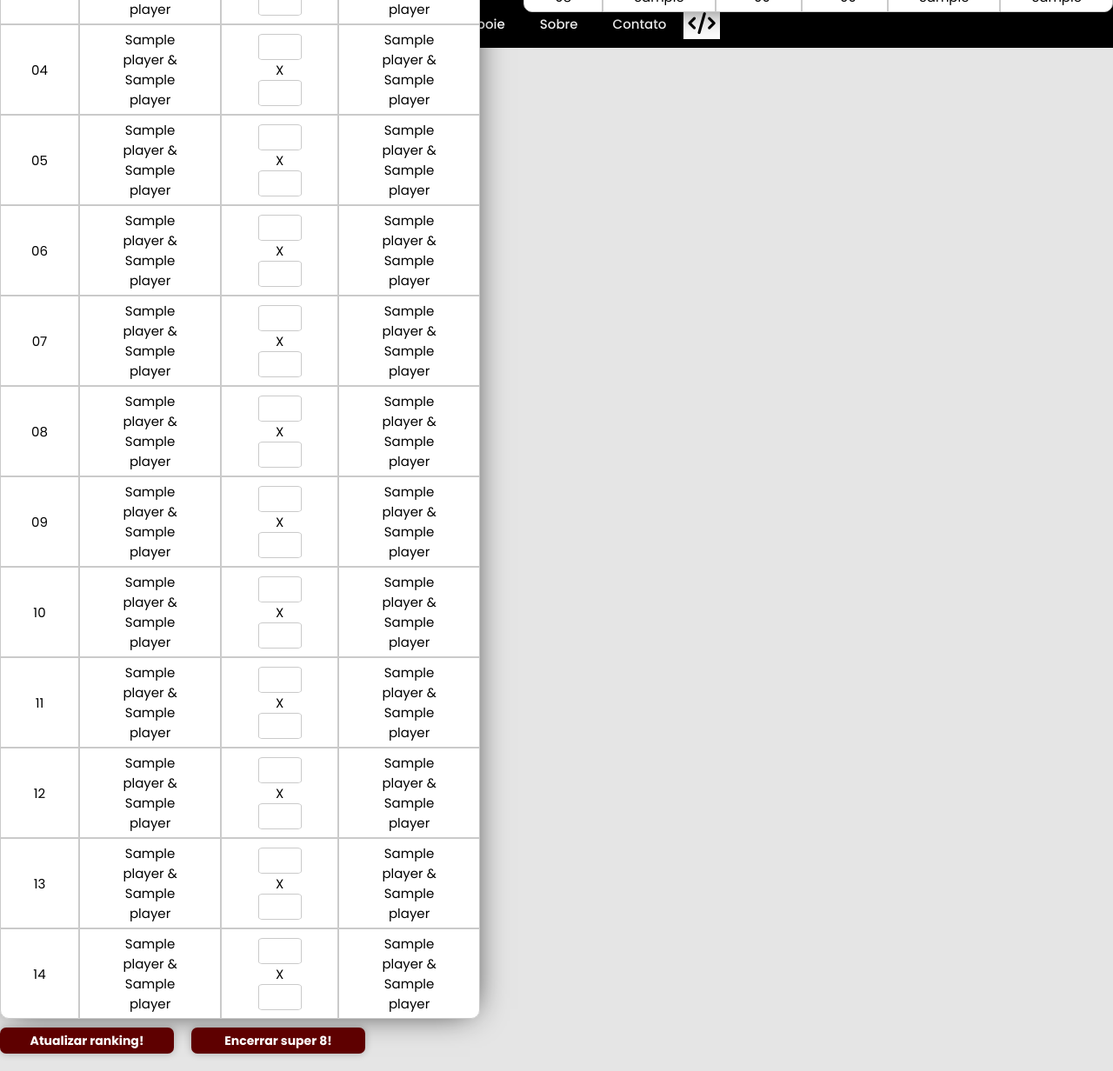
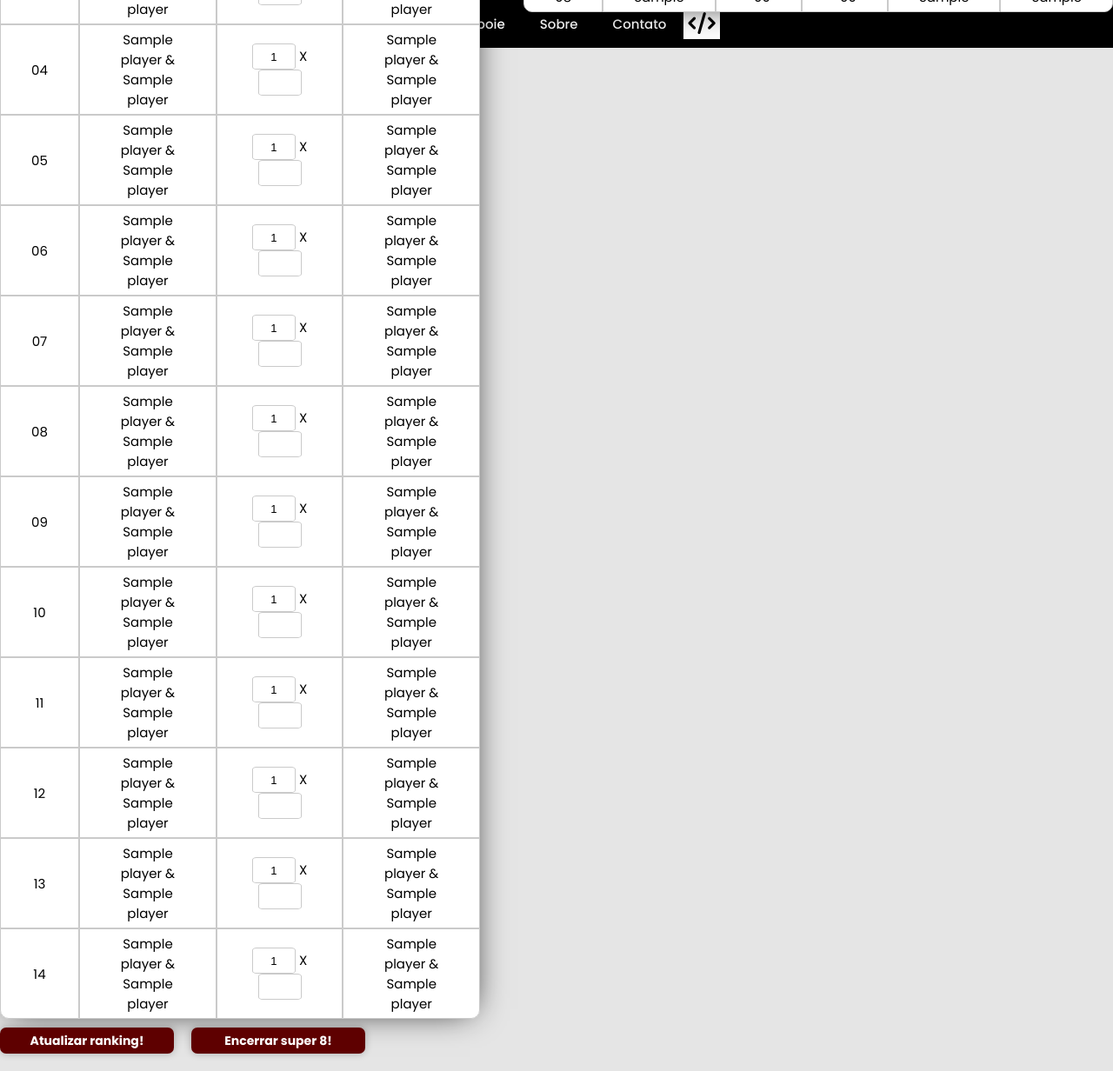
Before and after one commit to andremv1808-hue/Modelo_de_torneio_Super8-, a Flask app: template templates/torneio.html in a window 1280 px wide. Shown: the whole page at 87% size. Run offline with Flask 3, Linux system fonts and the light colour scheme; the template is opened without the code that fills it: most values are stand-ins (such as "Sample title", 1, 10 or a date in 2020); some libraries are stand-ins or nearby versions.

Commit message:
AJUSTE NA TABELA DE JOGOS PARA SALVAR OS RESULTADOS DE CADA PARTIDA

```diff
--- a/database.py
+++ b/database.py
@@ -1,8 +1,10 @@
 import sqlite3
 
 
+
+
 def connect_db():
-    database = sqlite3.connect("jogadores.db")
+    database = sqlite3.connect("database.db")
     return database
 
 def init_db():
@@ -10,4 +12,5 @@
     database = connect_db()
     cursor = database.cursor()
     cursor.execute("CREATE TABLE IF NOT EXISTS jogadores (id text,nome text, pontos integer, vitorias integer)")
+    cursor.execute("CREATE TABLE IF NOT EXISTS partidas (id text, j1time1 text,j2time1 text, j1time2 text,j2time2 text, result_time1 integer, result_time2 interger, status text)")
     database.commit()
--- a/main.py
+++ b/main.py
@@ -11,6 +11,7 @@
 def reqplayers():
     database = connect_db()
     database.execute("DELETE FROM jogadores")
+    database.execute("DELETE FROM partidas")
     database.commit()
     return render_template("reqplayers.html")
 
@@ -21,6 +22,10 @@
     cursor = database.cursor()
     just_to_fill = ["A definir","A definir","A definir","A definir","A definir","A definir","A definir","A definir"]
     just_to_fill2 = [0,0,0,0,0,0,0,0]
+    just_to_fill3 = [0,0,0,0,0,0,0,0]
+    results = [0,0,0,0,0,0,0,0]
+    results_on_data = []
+    status = ["False","False","False","False","False","False","False","False","False","False","False","False","False","False",]
 
 
     player = []
@@ -39,6 +44,8 @@
         database.execute("INSERT INTO jogadores (id, nome) VALUES (?,?)", (str(i),players,))
         database.commit()
 
+
+
     database.execute("UPDATE jogadores SET pontos = ?", (0,))
     database.execute("UPDATE jogadores SET vitorias = ?", (0,))
     database.commit()
@@ -46,7 +53,7 @@
     cursor.execute("SELECT pontos FROM jogadores")
     rank_pontos = cursor.fetchall()
 
-    return render_template("torneio.html", player=player, rank_pontos = rank_pontos[0], rank_jogadores = just_to_fill, rank_vitorias = just_to_fill2)
+    return render_template("torneio.html", player=player, rank_pontos = just_to_fill3, rank_jogadores = just_to_fill, rank_vitorias = just_to_fill2, results_on_data = results_on_data, status = status)
 
 
 
@@ -56,6 +63,7 @@
 def func_button():
     database = connect_db()
     database.execute("DELETE FROM jogadores")
+    database.execute("DELETE FROM partidas")
     database.commit()
 
     return redirect(url_for('reqplayers'))
@@ -67,7 +75,6 @@
 def button_refresh():
     database = connect_db()
     cursor = database.cursor()
-
 # RETORNANDO OS PLAYERS DO BANCO DE DADOS PARA QUE O HTML NAO PERCA ESTES DADOS
     player = []
     cursor.execute("SELECT nome FROM jogadores")
@@ -93,31 +100,26 @@
 
     hidden_ids = novas_sublistas
 
+# AJUSTA A TABELA DE PARTIDAS COM NOMES APENAS UMA VEZ
+    cursor.execute("SELECT EXISTS(SELECT 1 FROM partidas)")
+    tem_data = cursor.fetchone()[0]
+    if not tem_data:
+        for i in range(0,28,2):
+            cursor.execute("INSERT INTO partidas (id, j1time1, j2time1, j1time2, j2time2, result_time1, result_time2, status) VALUES (?,?,?,?,?,?,?,?)", (str(i//2 + 1),hidden_ids[i][0], hidden_ids[i][1], hidden_ids[i + 1][0], hidden_ids[i + 1][1], 0, 0, "False"))
+    database.commit()
+
+
 # ATUALIZA O BANCO DE DADOS COM A SOMA DA VITORIA DE CADA UM, SE FOR EMPATE NAO SOMA NADA
-    '''
-    Temos a lista de resultados que retorna 28 numeros, todos de forma padrao de lista [] sem ser separado por outra lista
 
-    Temos a lista hidden_ids que retorna 28 lista, todas com 2 nomes dentro [[x,x], [x,x]...]
-
-    -TEMOS QUE
-
-    checar qual o maior, o result [0] e o result [1], se o result[0] for maior deve ser somado 1 as vitorias dos nomes na lista hidden_ids[0][0] e hidden ids[0][1]
-
-    depois -> result[2] > result[3] _ se sim -> adiciona 1 na vitoria do hidden ids[1][0] e hidden ids[1][1]
-    '''
     for num in range(0,len(hidden_ids), 2):
         if results[num] == results[num+1]:
-            print("OI")
             continue
         elif results[num] > results[num+1]:
-            print("OLA")
             cursor.execute("SELECT nome FROM jogadores WHERE nome IN (?,?)", (hidden_ids[num][0], hidden_ids[num][1]))
             nomes = cursor.fetchall()
 
             cursor.execute("SELECT vitorias FROM jogadores WHERE nome IN (?,?)", (hidden_ids[num][0], hidden_ids[num][1]))
             vitorias = cursor.fetchall()
-            print(vitorias)
-
             for i in range(2):
                 database.execute("UPDATE jogadores SET vitorias = ? WHERE nome = ?", (1 + int(vitorias[i][0]), nomes[i][0]))
             database.commit()
@@ -127,7 +129,6 @@
 
             cursor.execute("SELECT vitorias FROM jogadores WHERE nome IN (?,?)", (hidden_ids[num + 1][0], hidden_ids[num + 1][1]))
             vitorias = cursor.fetchall()
-            print(vitorias)
 
             for i in range(2):
                 database.execute("UPDATE jogadores SET vitorias = ? WHERE nome = ?", (1 + int(vitorias[i][0]), nomes[i][0]))
@@ -142,7 +143,7 @@
     for ponto in pontos_on_data:
         pontos_list.append(int(ponto[0]))
 
-# ATUALIZA O BANCO DE DADOS COM A SOMA DAS PONTUACOES
+# ATUALIZA O BANCO DE DADOS jogadores COM A SOMA DAS PONTUACOES
     for num in range(28):
         cursor.execute("SELECT nome FROM jogadores WHERE nome IN (?,?)",(hidden_ids[num][0],hidden_ids[num][1]))
         nome = cursor.fetchall()
@@ -153,6 +154,21 @@
             database.execute("UPDATE jogadores SET pontos = ? WHERE nome = ?",(results[num] + int(ponto[i][0]), nome[i][0]))
 
         database.commit()
+
+# ATUALIZA O BANDO DE DADOS partidas COM OS RESULTADOS e jogo acontecido
+    for i in range (0,28,2):
+
+        if results[i] or results[i+1] > 0:
+            database.execute("UPDATE partidas SET status = ? WHERE id = ?", ("True", str(i//2 +1)))
+
+        cursor.execute("SELECT result_time1, result_time2 FROM partidas WHERE id = ?", (str(i//2 + 1),))
+        resultado_aux = cursor.fetchall()[0]
+        if resultado_aux[0] == 0 and resultado_aux[1] == 0:
+            database.execute("UPDATE partidas SET result_time1 = ? WHERE id = ?", (results[i], str(i//2 + 1)))
+            database.execute("UPDATE partidas SET result_time2 = ? WHERE id = ?", (results[i+1], str(i//2 +1)))
+            database.execute("UPDATE partidas SET result_time2 = ? WHERE id = ?", (results[i+1], str(i//2 +1)))
+    database.commit()
+
 
 # COLOCA O RANK DO MAIOR PARA O MENOR
     rank_pontos = []
@@ -174,8 +190,21 @@
         rank_jogadores.append(dados_db[i][1])
         rank_vitorias.append(dados_db[i][3])
 
+# RETORNA O STATUS DOS JOGOS
+    cursor.execute("SELECT status FROM partidas")
+    status_on_data = cursor.fetchall()
+    status = []
+    for texts in status_on_data:
+        status.append(texts[0])
 
-    return render_template("torneio.html",rank_pontos = rank_pontos, player = player, rank_jogadores = rank_jogadores, rank_vitorias = rank_vitorias)
+# RETORNA O RESULTADO DE CADA JOGO [[x,x]...]
+    cursor.execute("SELECT result_time1, result_time2 FROM partidas")
+    results_on_data = [list(linha) for linha in cursor.fetchall()]
+
+
+
+
+    return render_template("torneio.html",rank_pontos = rank_pontos, player = player, rank_jogadores = rank_jogadores, rank_vitorias = rank_vitorias, status = status, results_on_data = results_on_data)
 
 
 
--- a/templates/torneio.html
+++ b/templates/torneio.html
@@ -40,7 +40,31 @@
                             <tr>
                                 <td>01</td>
                                 <td>{{player[0]}} & {{player[7]}}</td>
-                                <td><input type="number" name="result"> X <input type="number" name="result"></td>
+
+                                <td>
+                                    {%if status[0] == 'False'%}
+                                    <input type="number" name="result"> X <input type="number" name="result">
+                                    {%else%}
+                                    {%if results_on_data[0][0] > results_on_data[0][1] %}
+                                    <span style="color: green;">{{results_on_data[0][0]}}</span>
+                                    <span>X</span>
+                                    <span style="color: red;">{{results_on_data[0][1]}}
+                                    </span>
+                                    <input type="hidden" name="result" value=""><input type="hidden" name="result" value="">
+                                    {%elif results_on_data[0][0] == results_on_data[0][1] %}
+                                    <span style="color: orange;">{{results_on_data[0][0]}}</span>
+                                    <span>X</span>
+                                    <span style="color: orange;">{{results_on_data[0][1]}}</span>
+                                    <input type="hidden" name="result" value=""><input type="hidden" name="result" value="">
+                                    {% else %}
+                                    <span style="color: red;">{{results_on_data[0][0]}}</span>
+                                    <span>X</span>
+                                    <span style="color: green;">{{results_on_data[0][1]}}
+                                    </span>
+                                    <input type="hidden" name="result" value=""><input type="hidden" name="result" value="">
+                                    {%endif%}
+                                    {%endif%}
+                                </td>
                                 <input type="hidden" id="{{player[0]}}" name="hidden_input" value="{{player[0]}}">
                                 <input type="hidden" id="{{player[7]}}" name="hidden_input" value="{{player[7]}}">
                                 <td>{{player[6]}} & {{player[4]}}</td>
@@ -50,7 +74,7 @@
                             <tr>
                                 <td>02</td>
                                 <td>{{player[3]}} & {{player[1]}}</td>
-                                <td><input type="number" name="result"> X <input type="number" name="result"></td>
+                                <td><input type="number" name="result" value="{{ '' if status[1] == 'False' else results_on_data[1][0] }}"> X <input type="number" name="result" value="{{ '' if status[1] == 'False' else results_on_data[1][1] }}"></td>
                                 <input type="hidden" id="{{player[3]}}" name="hidden_input" value="{{player[3]}}">
                                 <input type="hidden" id="{{player[1]}}" name="hidden_input" value="{{player[1]}}">
                                 <td>{{player[2]}} & {{player[5]}}</td>
@@ -60,7 +84,7 @@
                             <tr>
                                 <td>03</td>
                                 <td>{{player[0]}} & {{player[6]}}</td>
-                                <td><input type="number" name="result"> X <input type="number" name="result"></td>
+                                <td><input type="number" name="result" value="{{ '' if status[2] == 'False' else results_on_data[2][0] }}"> X <input type="number" name="result" value="{{ '' if status[2] == 'False' else results_on_data[2][1] }}"></td>
                                 <input type="hidden" id="{{player[0]}}" name="hidden_input" value="{{player[0]}}">
                                 <input type="hidden" id="{{player[6]}}" name="hidden_input" value="{{player[6]}}">
                                 <td>{{player[1]}} & {{player[2]}}</td>
@@ -70,7 +94,7 @@
                             <tr>
                                 <td>04</td>
                                 <td>{{player[7]}} & {{player[4]}}</td>
-                                <td><input type="number" name="result"> X <input type="number" name="result"></td>
+                                <td><input type="number" name="result" value="{{ '' if status[3] == 'False' else results_on_data[3][0] }}"> X <input type="number" name="result" value="{{ '' if status[3] == 'False' else results_on_data[3][1] }}"></td>
                                 <input type="hidden" id="{{player[7]}}" name="hidden_input" value="{{player[7]}}">
                                 <input type="hidden" id="{{player[4]}}" name="hidden_input" value="{{player[4]}}">
                                 <td>{{player[3]}} & {{player[5]}}</td>
@@ -80,7 +104,7 @@
                             <tr>
                                 <td>05</td>
                                 <td>{{player[0]}} & {{player[2]}}</td>
-                                <td><input type="number" name="result"> X <input type="number" name="result"></td>
+                                <td><input type="number" name="result" value="{{ '' if status[4] == 'False' else results_on_data[4][0] }}"> X <input type="number" name="result" value="{{ '' if status[4] == 'False' else results_on_data[4][1] }}"></td>
                                 <input type="hidden" id="{{player[0]}}" name="hidden_input" value="{{player[0]}}">
                                 <input type="hidden" id="{{player[2]}}" name="hidden_input" value="{{player[2]}}">
                                 <td>{{player[7]}} & {{player[5]}}</td>
@@ -90,7 +114,7 @@
                             <tr>
                                 <td>06</td>
                                 <td>{{player[6]}} & {{player[1]}}</td>
-                                <td><input type="number" name="result"> X <input type="number" name="result"></td>
+                                <td><input type="number" name="result" value="{{ '' if status[5] == 'False' else results_on_data[5][0] }}"> X <input type="number" name="result" value="{{ '' if status[5] == 'False' else results_on_data[5][1] }}"></td>
                                 <input type="hidden" id="{{player[6]}}" name="hidden_input" value="{{player[6]}}">
                                 <input type="hidden" id="{{player[1]}}" name="hidden_input" value="{{player[1]}}">
                                 <td>{{player[4]}} & {{player[3]}}</td>
@@ -100,7 +124,7 @@
                             <tr>
                                 <td>07</td>
                                 <td>{{player[0]}} & {{player[4]}}</td>
-                                <td><input type="number" name="result"> X <input type="number" name="result"></td>
+                                <td><input type="number" name="result" value="{{ '' if status[6] == 'False' else results_on_data[6][0] }}"> X <input type="number" name="result" value="{{ '' if status[6] == 'False' else results_on_data[6][1] }}"></td>
                                 <input type="hidden" id="{{player[0]}}" name="hidden_input" value="{{player[0]}}">
                                 <input type="hidden" id="{{player[4]}}" name="hidden_input" value="{{player[4]}}">
                                 <td>{{player[3]}} & {{player[2]}}</td>
@@ -110,7 +134,7 @@
                             <tr>
                                 <td>08</td>
                                 <td>{{player[7]}} & {{player[6]}}</td>
-                                <td><input type="number" name="result"> X <input type="number" name="result"></td>
+                                <td><input type="number" name="result" value="{{ '' if status[7] == 'False' else results_on_data[7][0] }}"> X <input type="number" name="result" value="{{ '' if status[7] == 'False' else results_on_data[7][1] }}"></td>
                                 <input type="hidden" id="{{player[7]}}" name="hidden_input" value="{{player[7]}}">
                                 <input type="hidden" id="{{player[6]}}" name="hidden_input" value="{{player[6]}}">
                                 <td>{{player[1]}} & {{player[5]}}</td>
@@ -120,7 +144,7 @@
                             <tr>
                                 <td>09</td>
                                 <td>{{player[0]}} & {{player[1]}}</td>
-                                <td><input type="number" name="result"> X <input type="number" name="result"></td>
+                                <td><input type="number" name="result" value="{{ '' if status[8] == 'False' else results_on_data[8][0] }}"> X <input type="number" name="result" value="{{ '' if status[8] == 'False' else results_on_data[8][1] }}"></td>
                                 <input type="hidden" id="{{player[0]}}" name="hidden_input" value="{{player[0]}}">
                                 <input type="hidden" id="{{player[1]}}" name="hidden_input" value="{{player[1]}}">
                                 <td>{{player[7]}} & {{player[3]}}</td>
@@ -130,7 +154,7 @@
                             <tr>
                                 <td>10</td>
                                 <td>{{player[6]}} & {{player[2]}}</td>
-                                <td><input type="number" name="result"> X <input type="number" name="result"></td>
+                                <td><input type="number" name="result" value="{{ '' if status[9] == 'False' else results_on_data[9][0] }}"> X <input type="number" name="result" value="{{ '' if status[9] == 'False' else results_on_data[9][1] }}"></td>
                                 <input type="hidden" id="{{player[6]}}" name="hidden_input" value="{{player[6]}}">
                                 <input type="hidden" id="{{player[2]}}" name="hidden_input" value="{{player[2]}}">
                                 <td>{{player[4]}} & {{player[5]}}</td>
@@ -140,7 +164,7 @@
                             <tr>
                                 <td>11</td>
                                 <td>{{player[0]}} & {{player[3]}}</td>
-                                <td><input type="number" name="result"> X <input type="number" name="result"></td>
+                                <td><input type="number" name="result" value="{{ '' if status[10] == 'False' else results_on_data[10][0] }}"> X <input type="number" name="result" value="{{ '' if status[10] == 'False' else results_on_data[10][1] }}"></td>
                                 <input type="hidden" id="{{player[0]}}" name="hidden_input" value="{{player[0]}}">
                                 <input type="hidden" id="{{player[3]}}" name="hidden_input" value="{{player[3]}}">
                                 <td>{{player[6]}} & {{player[5]}}</td>
@@ -150,7 +174,7 @@
                             <tr>
                                 <td>12</td>
                                 <td>{{player[7]}} & {{player[1]}}</td>
-                                <td><input type="number" name="result"> X <input type="number" name="result"></td>
+                                <td><input type="number" name="result" value="{{ '' if status[11] == 'False' else results_on_data[11][0] }}"> X <input type="number" name="result" value="{{ '' if status[11] == 'False' else results_on_data[11][1] }}"></td>
                                 <input type="hidden" id="{{player[7]}}" name="hidden_input" value="{{player[7]}}">
                                 <input type="hidden" id="{{player[1]}}" name="hidden_input" value="{{player[1]}}">
                                 <td>{{player[4]}} & {{player[2]}}</td>
@@ -160,7 +184,7 @@
                             <tr>
                                 <td>13</td>
                                 <td>{{player[7]}} & {{player[2]}}</td>
-                                <td><input type="number" name="result"> X <input type="number" name="result"></td>
+                                <td><input type="number" name="result" value="{{ '' if status[12] == 'False' else results_on_data[12][0] }}"> X <input type="number" name="result" value="{{ '' if status[12] == 'False' else results_on_data[12][1] }}"></td>
                                 <input type="hidden" id="{{player[7]}}" name="hidden_input" value="{{player[7]}}">
                                 <input type="hidden" id="{{player[2]}}" name="hidden_input" value="{{player[2]}}">
                                 <td>{{player[6]}} & {{player[3]}}</td>
@@ -170,7 +194,7 @@
                             <tr>
                                 <td class="border-radiusDL">14</td>
                                 <td>{{player[0]}} & {{player[5]}}</td>
-                                <td><input type="number" name="result"> X <input type="number" name="result"></td>
+                                <td><input type="number" name="result" value="{{ '' if status[13] == 'False' else results_on_data[13][0] }}"> X <input type="number" name="result" value="{{ '' if status[13] == 'False' else results_on_data[13][1] }}"></td>
                                 <input type="hidden" id="{{player[0]}}" name="hidden_input" value="{{player[0]}}">
                                 <input type="hidden" id="{{player[5]}}" name="hidden_input" value="{{player[5]}}">
                                 <td class="border-radiusDR">{{player[4]}} & {{player[1]}}</td>
```
Also changed, not shown: database.db (added), jogadores.db (deleted).
